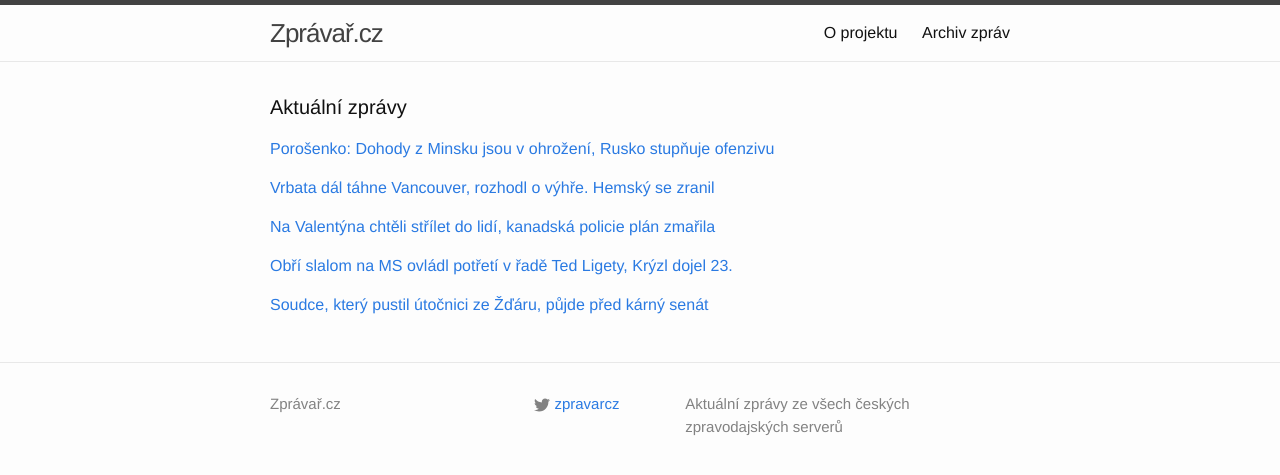
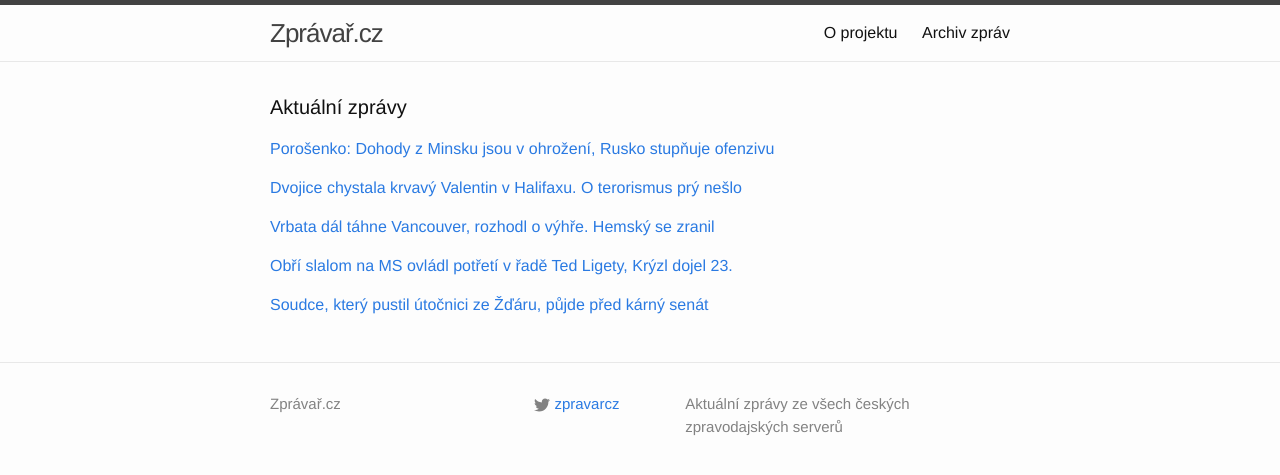
Before and after one commit to adliska/zpravar, a Jekyll site: the page built from index.html, in a window 1280 px wide. Shown: the top 475 px of the page. Built offline with Jekyll 4.4.1, drawn with Linux system fonts in a browser that asks for light colours; some of the changed lines change nothing that is shown.

Commit message:
zpravar news update

```diff
--- a/index.html
+++ b/index.html
@@ -21,8 +21,18 @@ layout: default
 <li><a href=http://www.novinky.cz/zahranicni/evropa/361679-porosenko-dohoda-o-ukonceni-valky-je-ohrozena.html>Porošenko: Dohoda o ukončení války je ohrožena - www.novinky.cz</a></li>
 <li><a href=http://www.novinky.cz/zahranicni/evropa/361678-rusko-predlozilo-rade-bezpecnosti-rezoluci-o-primeri-hlasovat-se-ma-v-nedeli.html>Rusko předložilo Radě bezpečnosti rezoluci o příměří, hlasovat se má v neděli - www.novinky.cz</a></li>
 </ul>
-</div><p><a href="javascript:;" onclick="toggle_visibility('zpravy1')">Vrbata dál táhne Vancouver, rozhodl o výhře. Hemský se zranil</a></p>
+</div><p><a href="javascript:;" onclick="toggle_visibility('zpravy1')">Dvojice chystala krvavý Valentin v Halifaxu. O terorismus prý nešlo</a></p>
 <div id="zpravy1" style="display:none">
+<ul>
+<li><a href=http://www.ceskatelevize.cz/ct24/svet/301679-dvojice-chystala-krvavy-valentin-v-halifaxu-o-terorismus-pry-neslo/>Dvojice chystala krvavý Valentin v Halifaxu. O terorismus prý nešlo - www.ceskatelevize.cz</a></li>
+<li><a href=http://zpravy.idnes.cz/kanadska-policie-zabranila-strelbe-dtx-/zahranicni.aspx?c=A150214_081155_zahranicni_pku>Na Valentýna chtěli střílet do lidí, kanadská policie plán zmařila  - zpravy.idnes.cz</a></li>
+<li><a href=http://www.lidovky.cz/na-valentyna-chteli-strilet-do-davu-policie-jejich-plany-zmarila-pxz-/zpravy-svet.aspx?c=A150214_080753_ln_zahranici_mct>Na Valentýna chtěli střílet do davu. Policie jejich plány zmařila  - www.lidovky.cz</a></li>
+<li><a href=http://www.ceskenoviny.cz/zpravy/zpravy/kanadska-policie-pry-zmarila-plan-strelby-do-davu/1181288>Kanadská policie prý zmařila plán střelby do davu - www.ceskenoviny.cz</a></li>
+<li><a href=http://zpravy.aktualne.cz/zahranici/kanadska-policie-zmarila-plan-strelby-do-davu/r~0562705cb41311e490f70025900fea04/>Kanadská policie zmařila plán střelby do davu - zpravy.aktualne.cz</a></li>
+<li><a href=http://www.novinky.cz/zahranicni/amerika/361680-kanadska-policie-zmarila-valentynsky-masakr.html>Kanadská policie zmařila valentýnský masakr - www.novinky.cz</a></li>
+</ul>
+</div><p><a href="javascript:;" onclick="toggle_visibility('zpravy2')">Vrbata dál táhne Vancouver, rozhodl o výhře. Hemský se zranil</a></p>
+<div id="zpravy2" style="display:none">
 <ul>
 <li><a href=http://www.tyden.cz/rubriky/sport/hokej/nhl/vrbata-dal-tahne-vancouver-rozhodl-o-vyhre-hemsky-se-zranil_333451.html>Vrbata dál táhne Vancouver, rozhodl o výhře. Hemský se zranil - www.tyden.cz</a></li>
 <li><a href=http://www.rozhlas.cz/_zprava/vrbata-pokracuje-novorocni-produktivite-vancouveru-pomohl-golem-zdolat-boston--1455618>Vrbata pokračuje novoroční produktivitě. Vancouveru pomohl gólem zdolat Boston - www.rozhlas.cz</a></li>
@@ -30,15 +40,6 @@ layout: default
 <li><a href=http://sport.aktualne.cz/vrbata-bodoval-v-nhl-poosme-za-sebou-new-jersey-opet-prohra/r~495d38c8b41311e49bec0025900fea04/>Vrbatova série už tvrvá osm zápasů, Eliáš měl jubileum - sport.aktualne.cz</a></li>
 <li><a href=http://www.sportovninoviny.cz/zpravy/vrbata-bodoval-v-nhl-poosme-za-sebou-new-jersey-opet-prohralo/1181304>Vrbata bodoval v NHL poosmé za sebou, New Jersey opět prohrálo - www.sportovninoviny.cz</a></li>
 <li><a href=http://hokej.idnes.cz/vrbata-si-vytvoril-novy-osobni-rekord-dh4-/nhl.aspx?c=A150214_071342_nhl_Mkr>Vrbata si vytvořil nový osobní rekord, Voráček bral jubilejní 60. bod - hokej.idnes.cz</a></li>
-</ul>
-</div><p><a href="javascript:;" onclick="toggle_visibility('zpravy2')">Na Valentýna chtěli střílet do lidí, kanadská policie plán zmařila </a></p>
-<div id="zpravy2" style="display:none">
-<ul>
-<li><a href=http://zpravy.idnes.cz/kanadska-policie-zabranila-strelbe-dtx-/zahranicni.aspx?c=A150214_081155_zahranicni_pku>Na Valentýna chtěli střílet do lidí, kanadská policie plán zmařila  - zpravy.idnes.cz</a></li>
-<li><a href=http://www.lidovky.cz/na-valentyna-chteli-strilet-do-davu-policie-jejich-plany-zmarila-pxz-/zpravy-svet.aspx?c=A150214_080753_ln_zahranici_mct>Na Valentýna chtěli střílet do davu. Policie jejich plány zmařila  - www.lidovky.cz</a></li>
-<li><a href=http://www.ceskenoviny.cz/zpravy/zpravy/kanadska-policie-pry-zmarila-plan-strelby-do-davu/1181288>Kanadská policie prý zmařila plán střelby do davu - www.ceskenoviny.cz</a></li>
-<li><a href=http://zpravy.aktualne.cz/zahranici/kanadska-policie-zmarila-plan-strelby-do-davu/r~0562705cb41311e490f70025900fea04/>Kanadská policie zmařila plán střelby do davu - zpravy.aktualne.cz</a></li>
-<li><a href=http://www.novinky.cz/zahranicni/amerika/361680-kanadska-policie-zmarila-valentynsky-masakr.html>Kanadská policie zmařila valentýnský masakr - www.novinky.cz</a></li>
 </ul>
 </div><p><a href="javascript:;" onclick="toggle_visibility('zpravy3')">Obří slalom na MS ovládl potřetí v řadě Ted Ligety, Krýzl dojel 23.</a></p>
 <div id="zpravy3" style="display:none">
```
